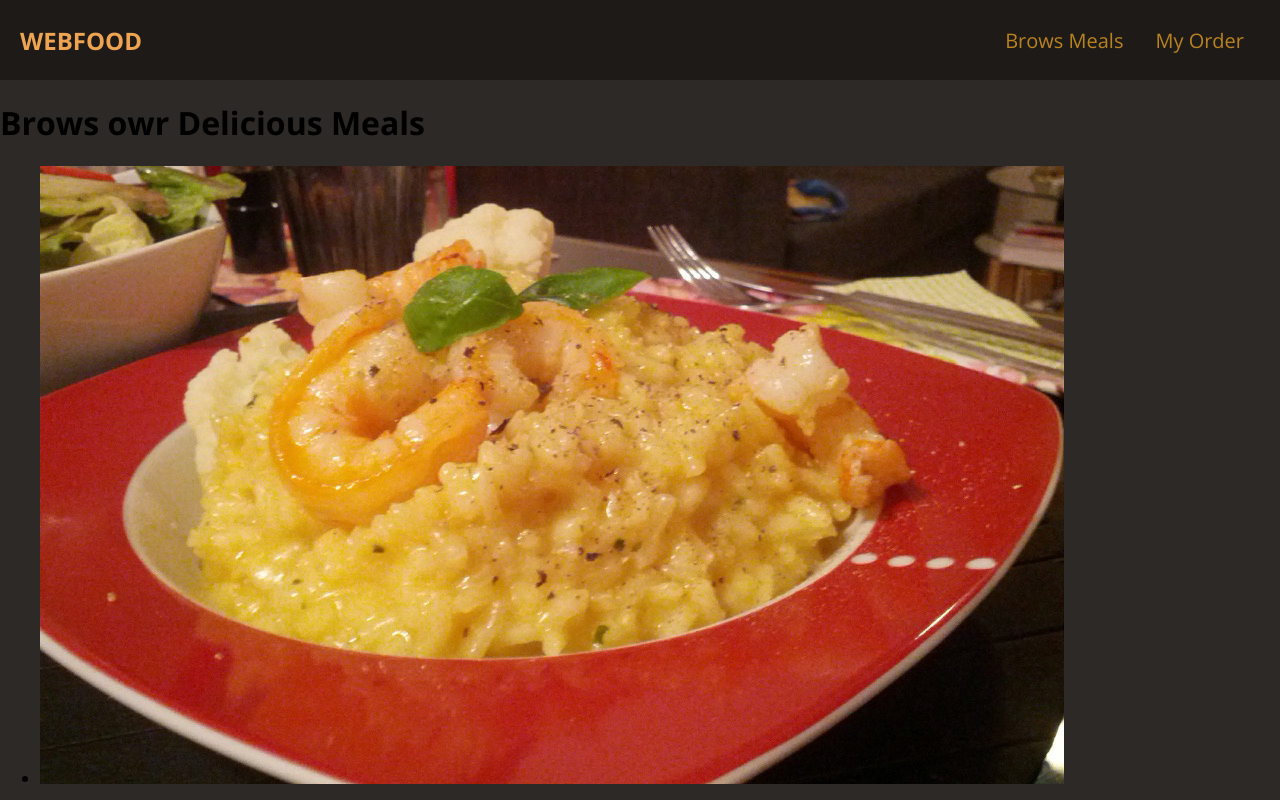
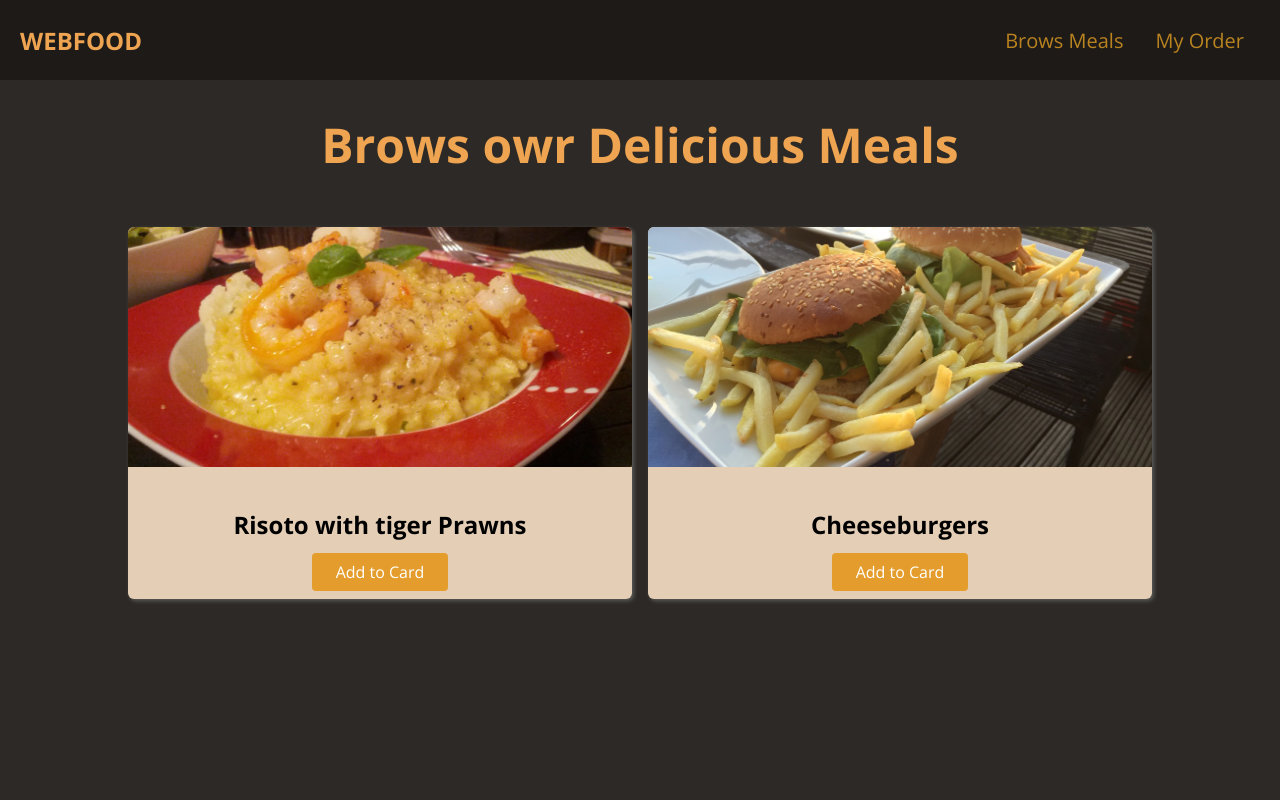
Before and after one commit to aqeel-nazarian/web-food, a plain HTML site: page index.html in a window 1280 px wide. Shown: the top 800 px of the page. Drawn offline with nearby package versions, Linux system fonts and the light colour scheme.

Commit message:
added style to the main section

```diff
--- a/index.html
+++ b/index.html
@@ -26,7 +26,7 @@
       <h1>Brows owr Delicious Meals</h1>
       <section id="latest-products">
          <ul>
-            <li class="food-items">
+            <li class="food-item">
                <article>
                   <img src="images/risotto.jpg" alt="Risoto with Tiger Prawn">
                   <div class="food-item-content">
@@ -35,7 +35,7 @@
                   </div>
                </article>
             </li>
-            <li class="food-items">
+            <li class="food-item">
                <article>
                   <img src="images/cheeseburgers.jpg" alt="cheeseburgers">
                   <div class="food-item-content">
--- a/style.css
+++ b/style.css
@@ -43,3 +43,53 @@ a {
 #main-header nav a:hover {
    color: rgb(228, 163, 44);
 }
+
+main h1 {
+   text-align: center;
+   color: rgb(238, 164, 80);
+   font-size: 48px;
+}
+
+#latest-products {
+   width: 80%;
+   margin: 50px auto;
+}
+
+#latest-products ul {
+   display: grid;
+   grid-template-columns: 1fr 1fr;
+   list-style: none;
+   gap: 16px;
+   margin: 0;
+   padding: 0;
+}
+
+.food-item {
+   background-color: rgb(228, 206, 182);
+   border-radius: 6px;
+   overflow: hidden;
+   box-shadow: 2px 2px 4px rgb(93, 93, 91);
+}
+
+.food-item img {
+   height: 240px;
+   width: 100%;
+   object-fit: cover;
+
+}
+
+.food-item-content {
+   padding: 16px;
+   text-align: center;
+}
+
+.btn {
+   background-color: rgb(228, 157, 44);
+   color: white;
+   border-radius: 4px;
+   padding: 8px 24px;
+}
+
+.btn:hover {
+   background-color: rgb(221, 134, 34);
+}
```
